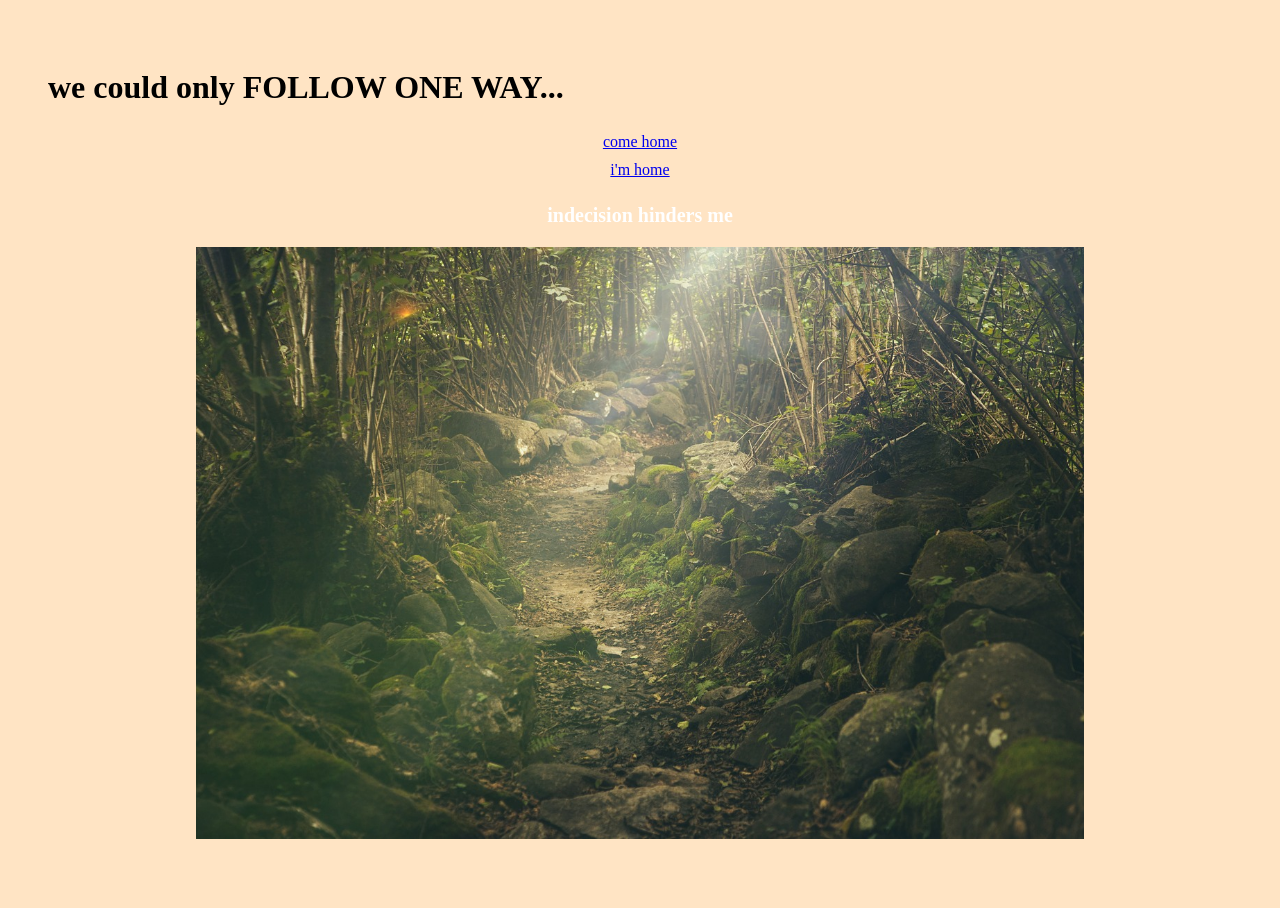
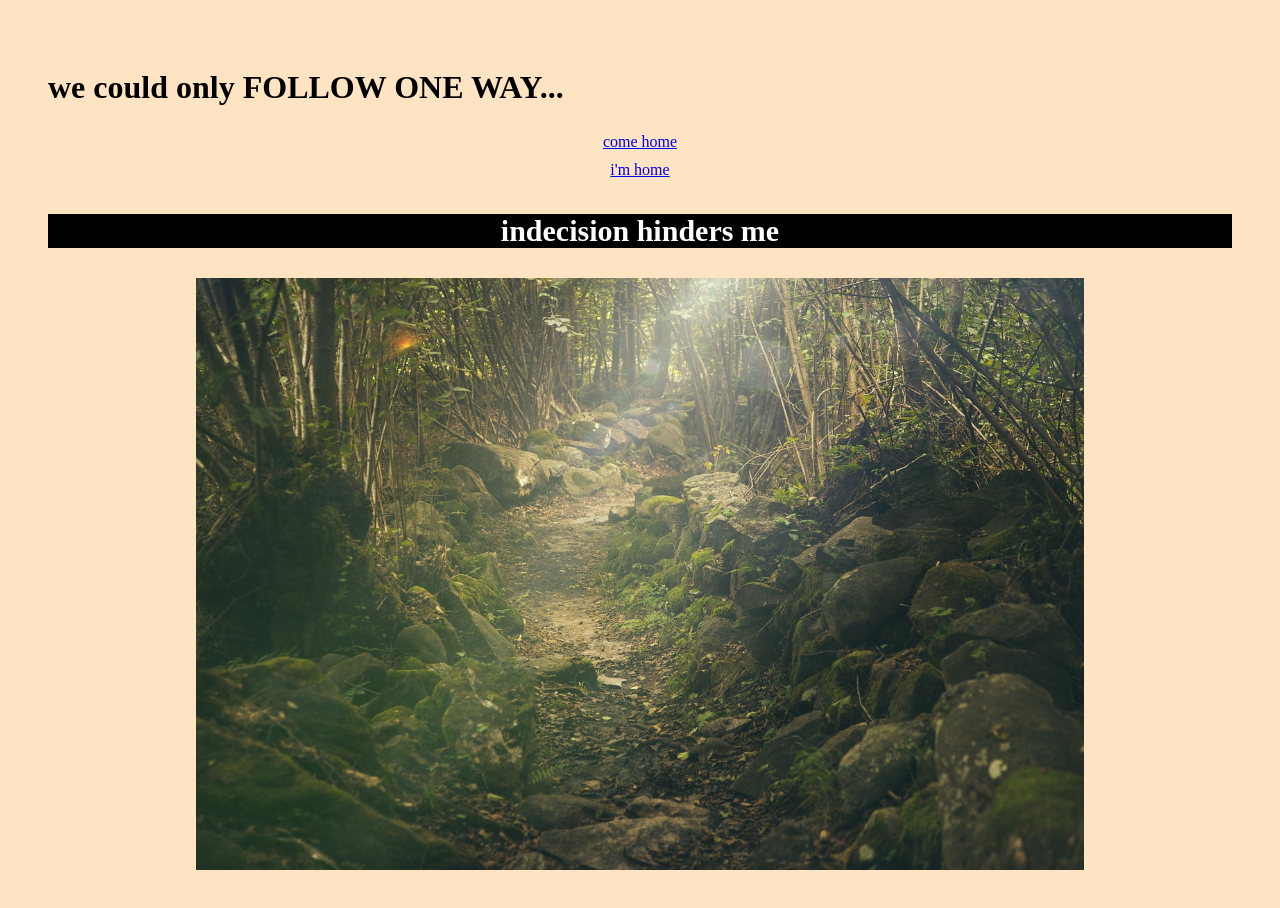
Before and after one commit to mdakiwas/mdakiwas.github.io, a plain HTML site: page index.html in a window 1280 px wide. Before the commit the page ends 887 px from the top, so only its background shows below. Drawn offline with Linux system fonts and the light colour scheme.

Commit message:
section change

```diff
--- a/index.html
+++ b/index.html
@@ -27,7 +27,7 @@
             margin-right: auto;
             width: 75%;
         }
-        #colorblock {
+        section {
             background-color: black;
         }
       </style>
@@ -41,8 +41,8 @@
             <li><a href="home.html">come home</a></li>
             <li><a href="home_alt.html">i'm home</a></li>
         </ul>
-        <section id="#colorblock">
-            <h3 class="center" style="color: white; font-size: 20px;">indecision hinders me</h3>
+        <section>
+            <h3 class="center" style="color: white; font-size: 30px;">indecision hinders me</h3>
         </section>
         <img src="/Graphics/forest_path.jpg" alt="a path in the forest" class="imgcenter">
     </main>
```
